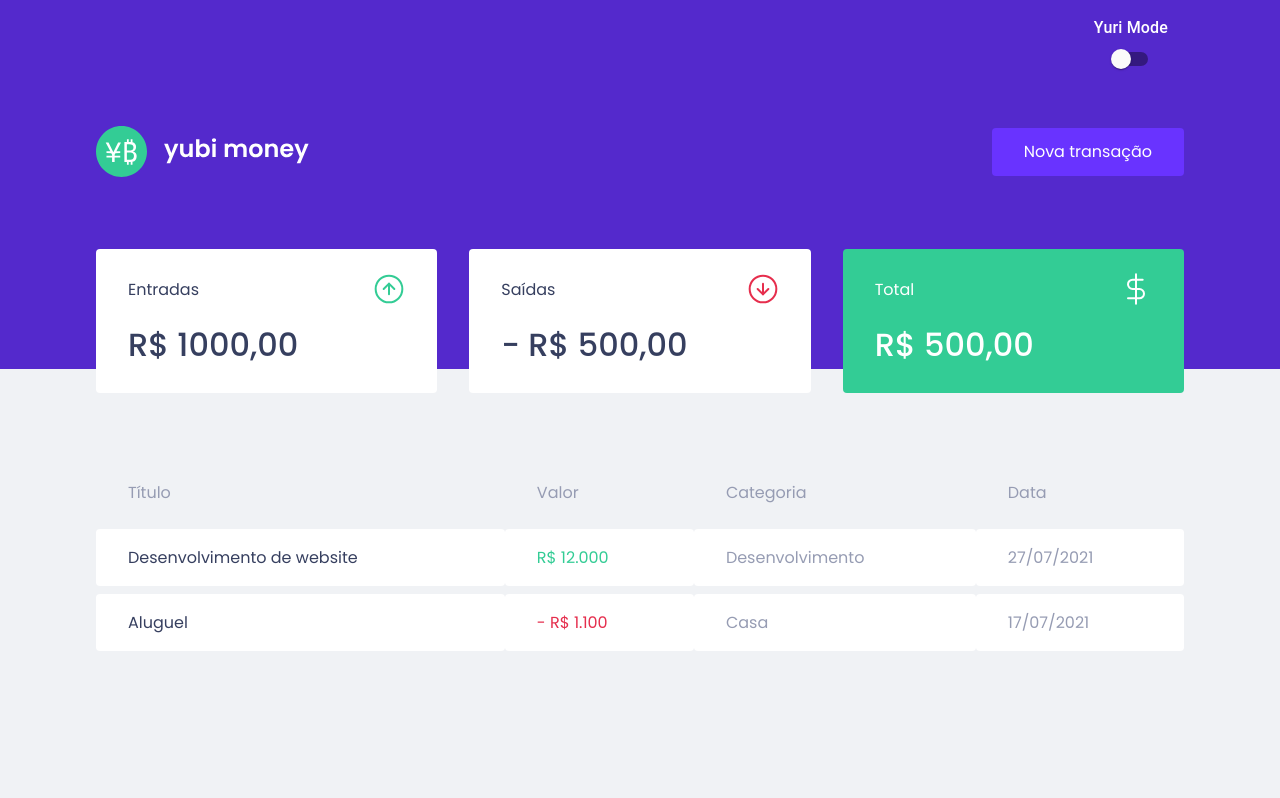
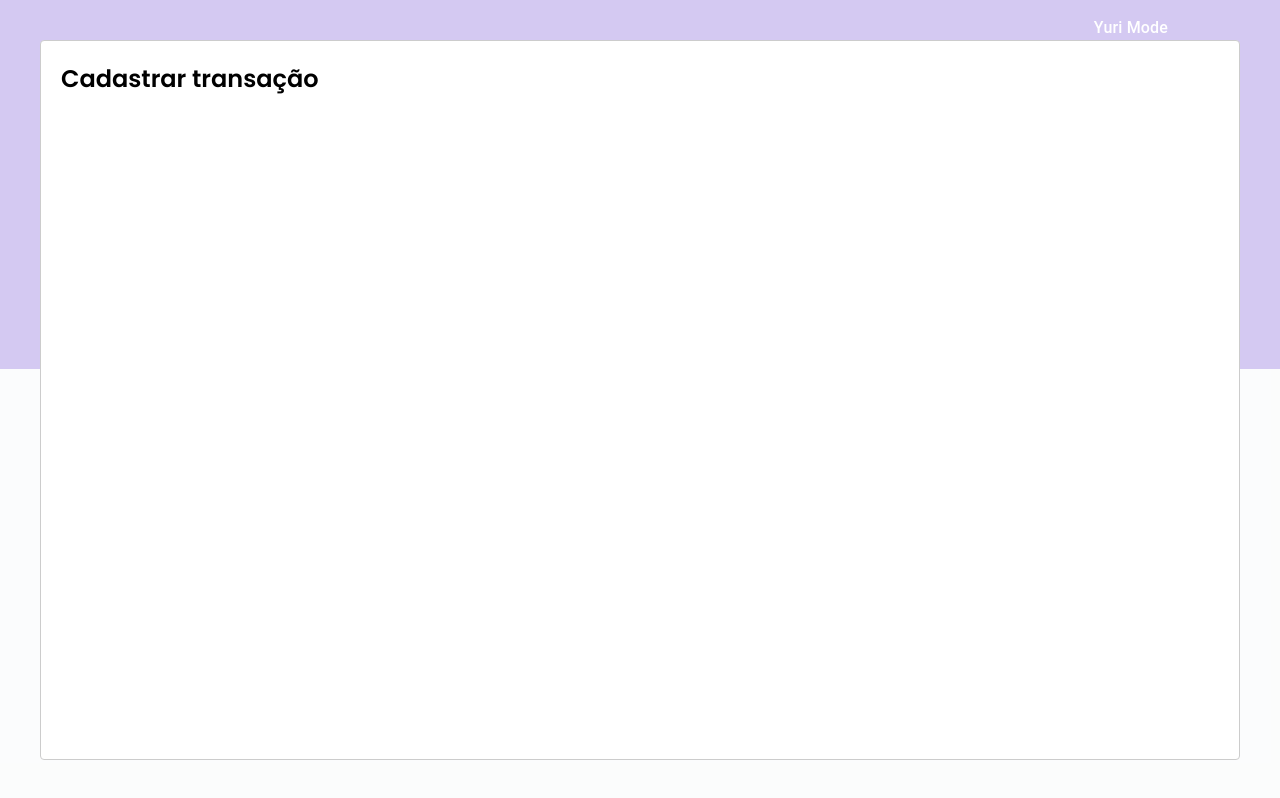
Before and after one commit to weilemann/yubi-money, a React (Create React App) app: page / in a window 1280 px wide. Both pictures are taken after a click on the button "Nova transação". Built offline with nearby package versions, Linux system fonts and the light colour scheme; no server answers; what miragejs would draw is missing.

Commit message:
Created modal logic

```diff
--- a/package.json
+++ b/package.json
@@ -4,11 +4,13 @@
   "private": true,
   "dependencies": {
     "@material-ui/core": "^4.12.2",
+    "@types/react-modal": "^3.12.1",
     "@types/styled-components": "^5.1.11",
     "axios": "^0.21.1",
     "miragejs": "^0.1.41",
     "react": "^17.0.2",
     "react-dom": "^17.0.2",
+    "react-modal": "^3.14.3",
     "react-scripts": "4.0.3",
     "styled-components": "^5.3.0",
     "web-vitals": "^1.0.1"
--- a/src/App.tsx
+++ b/src/App.tsx
@@ -1,14 +1,34 @@
+import { useState } from 'react';
+import Modal from 'react-modal';
 import { Dashboard } from "./components/Dashboard";
 import { Header } from "./components/Header";
 import { ThemeProvider } from "./contexts/ThemeContext";
 import { GlobalStyle } from "./styles/global";
 
+Modal.setAppElement('#root');
+
 export function App() {
+  const [isNewTransactionModalOpen, setIsNewTransactionModalOpen] = useState<boolean>(false);
+
+  function handleOpenNewTransactionModal() {
+      setIsNewTransactionModalOpen(true);
+  }
+
+  function handleCloseNewTransactionModal() {
+      setIsNewTransactionModalOpen(false);
+  }
+
   return (
     <>
       <ThemeProvider>
-        <Header />
+        <Header onOpenNewTransactionModal={handleOpenNewTransactionModal} />
         <Dashboard />
+        <Modal
+            isOpen={isNewTransactionModalOpen}
+            onRequestClose={handleCloseNewTransactionModal}
+        >
+            <h2>Cadastrar transação</h2>
+        </Modal>
         <GlobalStyle />
       </ThemeProvider>
     </>
--- a/src/components/Header/index.tsx
+++ b/src/components/Header/index.tsx
@@ -1,11 +1,15 @@
+import { useContext } from 'react';
+import { ThemeContext } from '../../contexts/ThemeContext';
+import { Container, SwitchContainer, Content } from './styles';
 import logoImg from '../../assets/logo.svg';
-import { Container, SwitchContainer, Content } from './styles';
 import FormControlLabel from '@material-ui/core/FormControlLabel';
 import Switch from '@material-ui/core/Switch';
-import { useContext } from 'react';
-import { ThemeContext } from '../../contexts/ThemeContext';
 
-export function Header() {
+type HeaderProps = {
+    onOpenNewTransactionModal: () => void;
+}
+
+export function Header({ onOpenNewTransactionModal }: HeaderProps) {
     const {onOff, setOnOff} = useContext(ThemeContext)
 
     return (
@@ -20,11 +24,14 @@
                     labelPlacement="top"
                 />
             </SwitchContainer>
+
             <Content theme={onOff}>
                 <img src={logoImg} alt="Yubi Money" />
-                <button>
+                <button type="button" onClick={onOpenNewTransactionModal}>
                     Nova transação
                 </button>
+
+
             </Content>
         </Container>
     )
```
Also changed, not shown: 1 other file (tests, documents, lock files or other folders).
